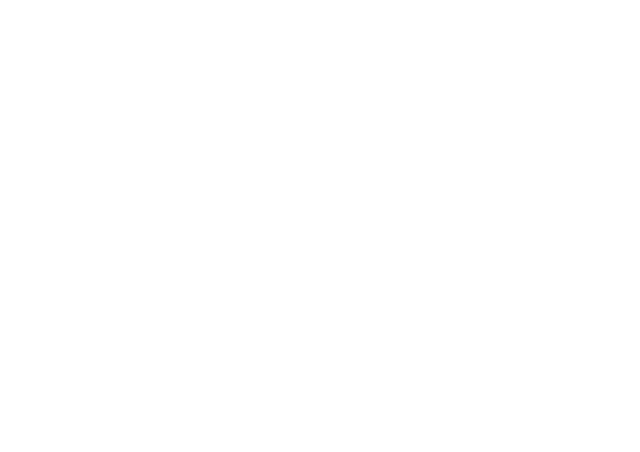
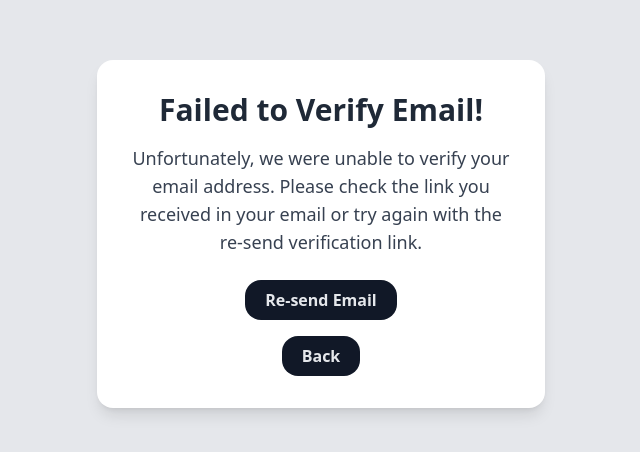
Before and after one commit to jumanlee/lyncupreact, a React (Vite) app: page /verify-fail in a window 1280 px wide. Before the commit this address had no page. Shown: the part 166-618 px from the top of the page, without its empty margins (319-959 px from the left). Built offline with nearby package versions, Linux system fonts and the light colour scheme.

Commit message:
implemented verify fail and success pages

```diff
--- a/src/App.tsx
+++ b/src/App.tsx
@@ -7,6 +7,8 @@
 import Profile from "./Profile";
 import Register from "./Register";
 import AboutUs from "./AboutUs";
+import VerifySuccess from "./VerifySuccess";
+import VerifyFail from "./VerifyFail";
 import axiosInstance from "./axiom";
 
 //Note: all code is formatted with Prettier extension
@@ -102,7 +104,7 @@
   return isAuthenticated ? children : <Navigate to="/" replace />;
 };
 
-//PublicRoute: when user is authenticated, they will be directed to /queue, otherwise they will be prompted to login
+//PublicRoute: when user is authenticated, they will be directed to /aboutus, otherwise they will be prompted to login
 const PublicRoute: React.FC = () => {
   const { isAuthenticated } = useAuth();
   return !isAuthenticated ? <AuthForm /> : <Navigate to="/aboutus" replace />;
@@ -115,6 +117,8 @@
         <Routes>
           {/* If unauthenticated, show the login page, or if authenticated e.g. there's a token, then just navigate to the queue page */}
           <Route path="/" element={<PublicRoute />} />
+          <Route path="/verify-success" element={<VerifySuccess />} />
+          <Route path="/verify-fail" element={<VerifyFail />} />
           <Route path="/register" element={<Register />} />
 
           {/* For authenticated users. This set is only reached if the route path matches /chat, /queue etc, as defined below, which the PublicRoute component only redirects when authenticated. */}
--- /dev/null
+++ b/src/VerifyFail.tsx
@@ -0,0 +1,37 @@
+import React from "react";
+import { useNavigate } from "react-router-dom";
+
+const VerifyFail: React.FC = () => {
+  const navigate = useNavigate();
+
+  return (
+    <div className="bg-gray-200 min-h-screen flex items-center justify-center text-gray-700">
+      <div className="max-w-md w-full mx-4 text-center bg-white p-8 rounded-2xl shadow-lg">
+        <h1 className="text-3xl font-bold text-gray-800 mb-4">
+          Failed to Verify Email!
+        </h1>
+        <p className="mb-6 text-lg">
+          Unfortunately, we were unable to verify your email address. Please
+          check the link you received in your email or try again with the re-send
+          verification link.
+        </p>
+        <div className="flex flex-col items-center justify-center space-y-4">
+        <button
+          onClick={() => navigate("/")}
+          className="bg-gray-900 hover:bg-gray-800 text-gray-200 font-semibold py-2 px-5 rounded-2xl"
+        >
+          Re-send Email
+        </button>
+        <button
+          onClick={() => navigate("/")}
+          className="bg-gray-900 hover:bg-gray-800 text-gray-200 font-semibold py-2 px-5 rounded-2xl"
+        >
+          Back
+        </button>
+        </div>
+      </div>
+    </div>
+  );
+};
+
+export default VerifyFail;
--- /dev/null
+++ b/src/VerifySuccess.tsx
@@ -0,0 +1,27 @@
+import React from "react";
+import { useNavigate } from "react-router-dom";
+
+const VerifySuccess: React.FC = () => {
+  const navigate = useNavigate();
+
+  return (
+    <div className="bg-gray-200 min-h-screen flex items-center justify-center text-gray-700">
+      <div className="max-w-md w-full mx-4 text-center bg-white p-8 rounded-2xl shadow-lg">
+        <h1 className="text-3xl font-bold text-gray-800 mb-4">
+          Email Verification Successful
+        </h1>
+        <p className="mb-6 text-lg">
+          Thank you! Your email has been successfully verified.
+        </p>
+        <button
+          onClick={() => navigate("/")}
+          className="bg-gray-900 hover:bg-gray-800 text-gray-200 font-semibold py-3 px-6 rounded-2xl"
+        >
+          Go to Login
+        </button>
+      </div>
+    </div>
+  );
+};
+
+export default VerifySuccess;
```
Also changed, not shown: 1 other file (tests, documents, lock files or other folders).
